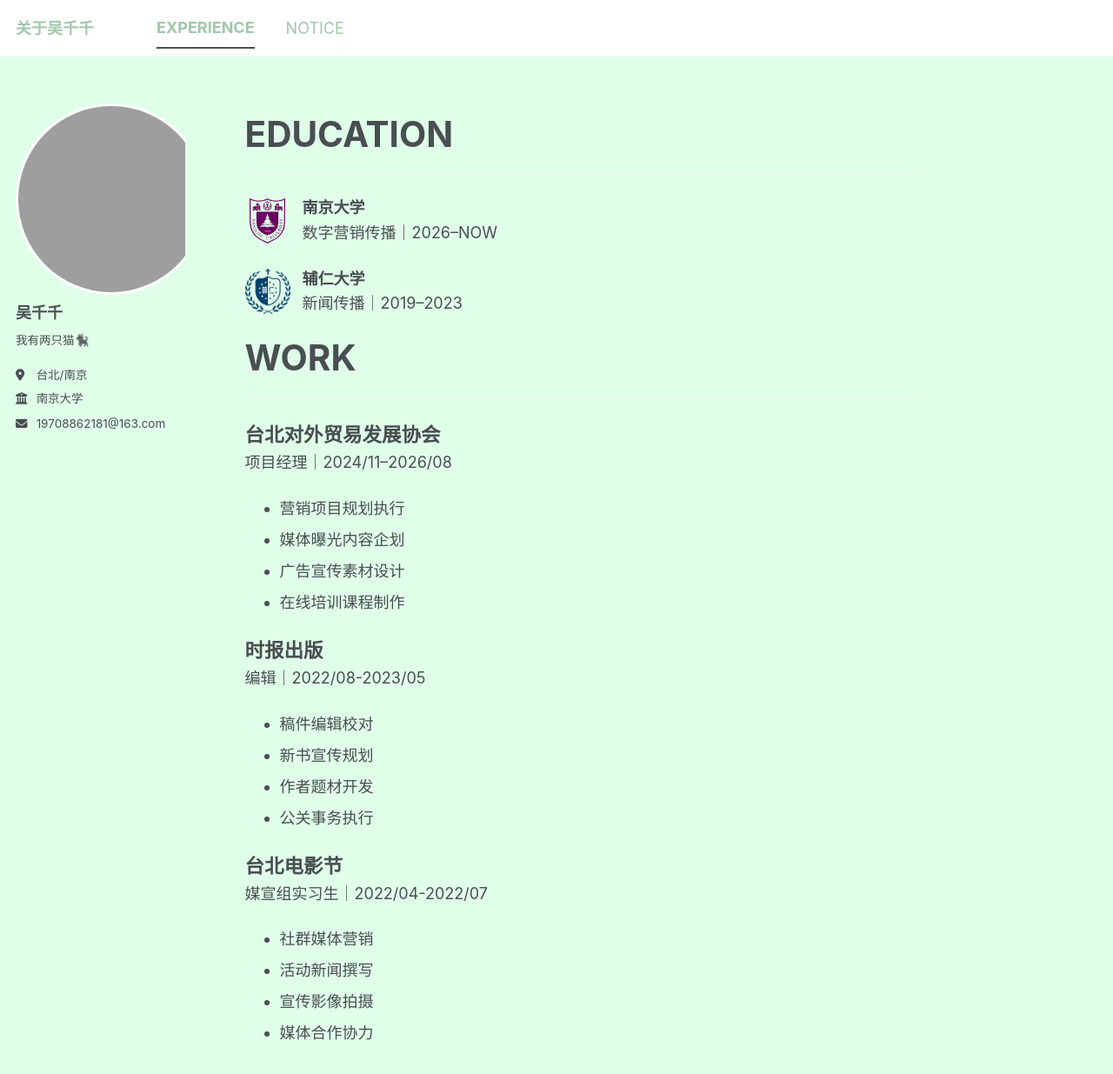
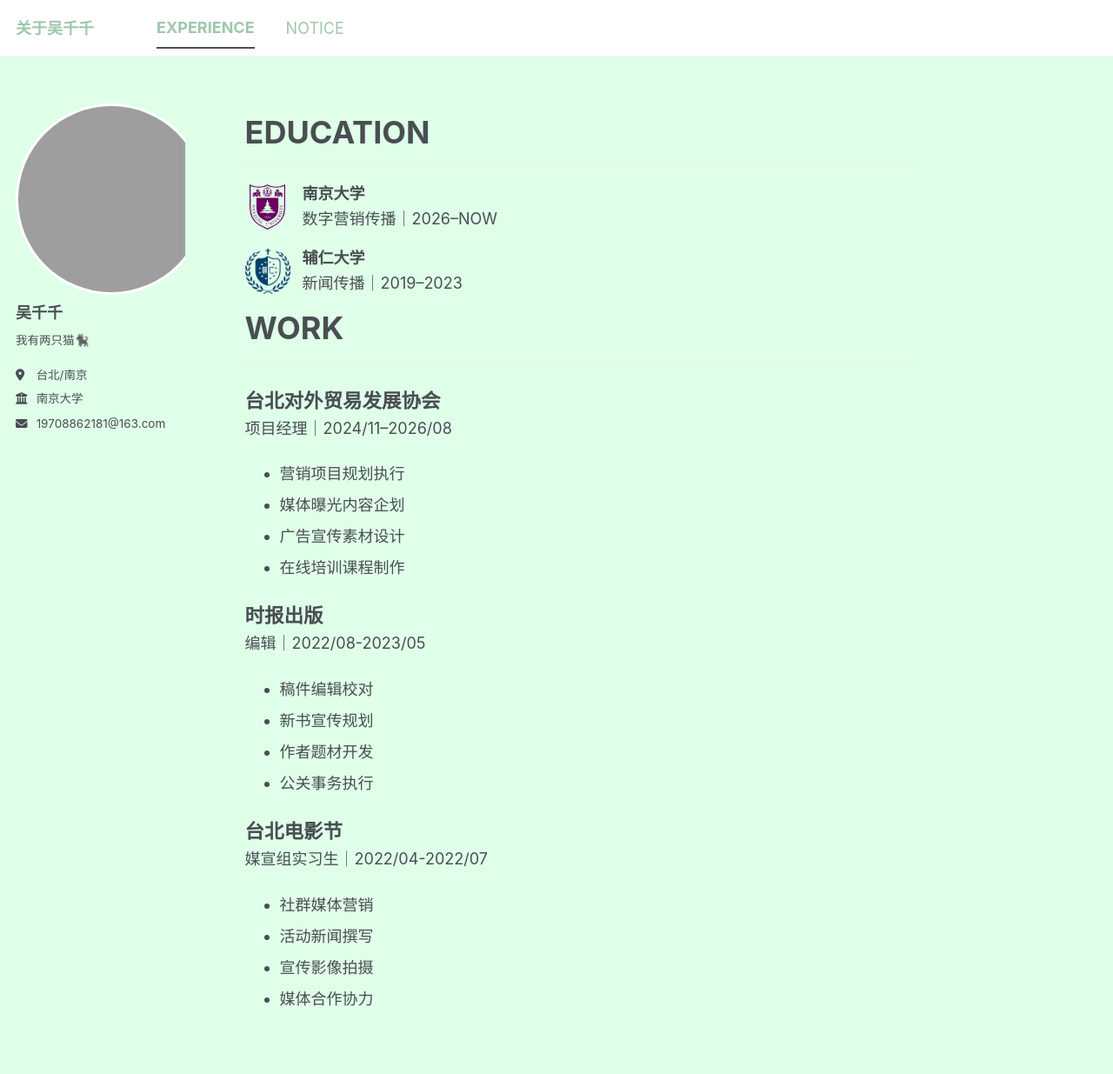
Before and after one commit to wuciancian0301/wuciancian0301.github.io, a Jekyll site: the page built from _pages/portfolio.md, in a window 1280 px wide and 1300 px high. Shown: the top 1235 px of the window at 87% size. Built offline with Jekyll 4.4.1, drawn with Linux system fonts in a browser that asks for light colours; a style sheet for code colours, icons or effects is not loaded.

Commit message:
調整行距

```diff
--- a/_pages/portfolio.md
+++ b/_pages/portfolio.md
@@ -5,9 +5,9 @@ permalink: /experience/
 author_profile: true
 ---
 
-<h2 style="font-size: 2.25em; margin: 16px 0; line-height: 1.2;">EDUCATION</h2>
+<h2 style="font-size: 2em; margin: 16px 0; line-height: 1.2;">EDUCATION</h2>
 
-<div style="display: flex; align-items: center; gap: 14px; margin: 24px 0; line-height: 1.6;">
+<div style="display: flex; align-items: center; gap: 14px; margin: 16px 0; line-height: 1.6;">
   <img src="{{ site.baseurl }}/images/6.webp"
        alt="南京大学校徽"
        style="width: 52px; height: 52px; object-fit: contain;">
@@ -17,7 +17,7 @@ author_profile: true
   </div>
 </div>
 
-<div style="display: flex; align-items: center; gap: 14px; margin: 24px 0; line-height: 1.6;">
+<div style="display: flex; align-items: center; gap: 14px; margin: 16px 0; line-height: 1.6;">
   <img src="{{ site.baseurl }}/images/7.webp"
        alt="辅仁大学校徽"
        style="width: 52px; height: 52px; object-fit: contain;">
@@ -27,7 +27,7 @@ author_profile: true
   </div>
 </div>
 
-<h2 style="font-size: 2.25em; margin: 16px 0; line-height: 1.2;">WORK</h2>
+<h2 style="font-size: 2em; margin: 16px 0; line-height: 1.2;">WORK</h2>
 
 <div style="margin: 24px 0; line-height: 1.6;">
   <strong style="font-size: 1.25em;">台北对外贸易发展协会</strong><br>
```
